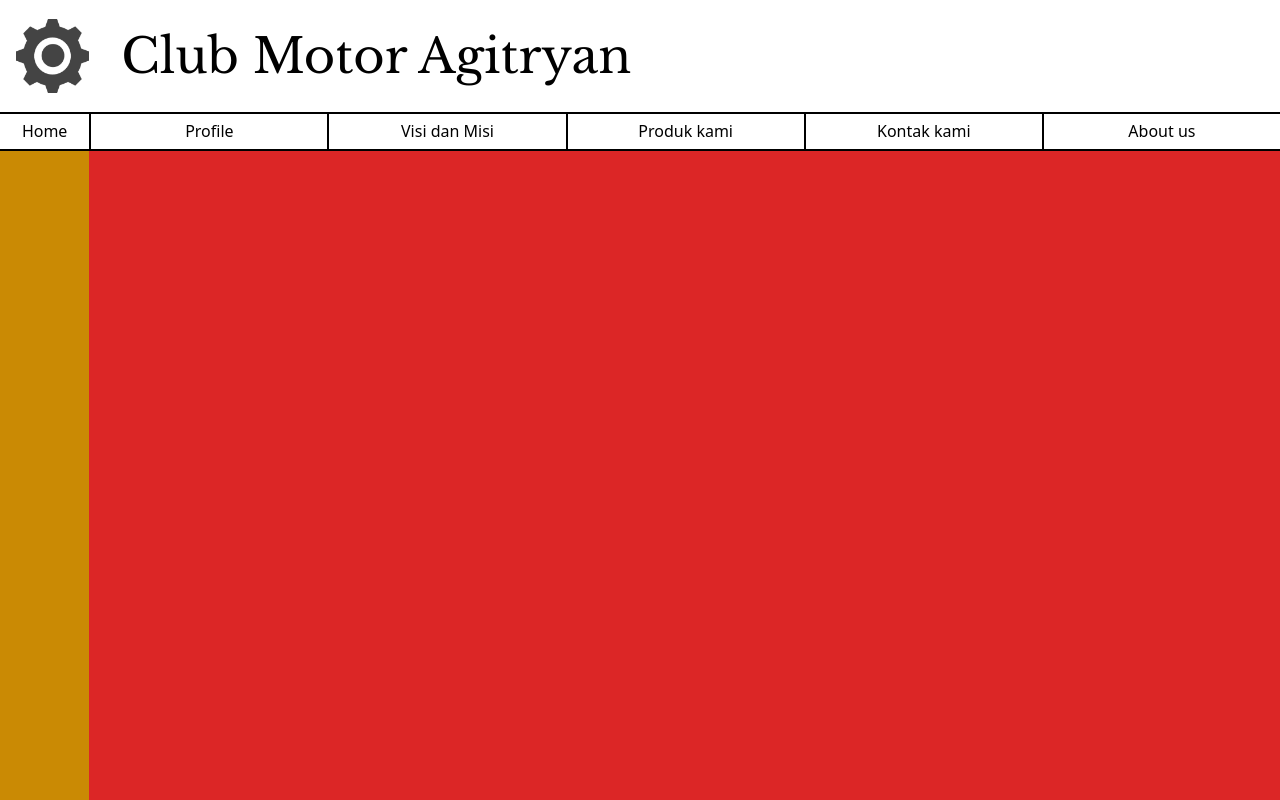
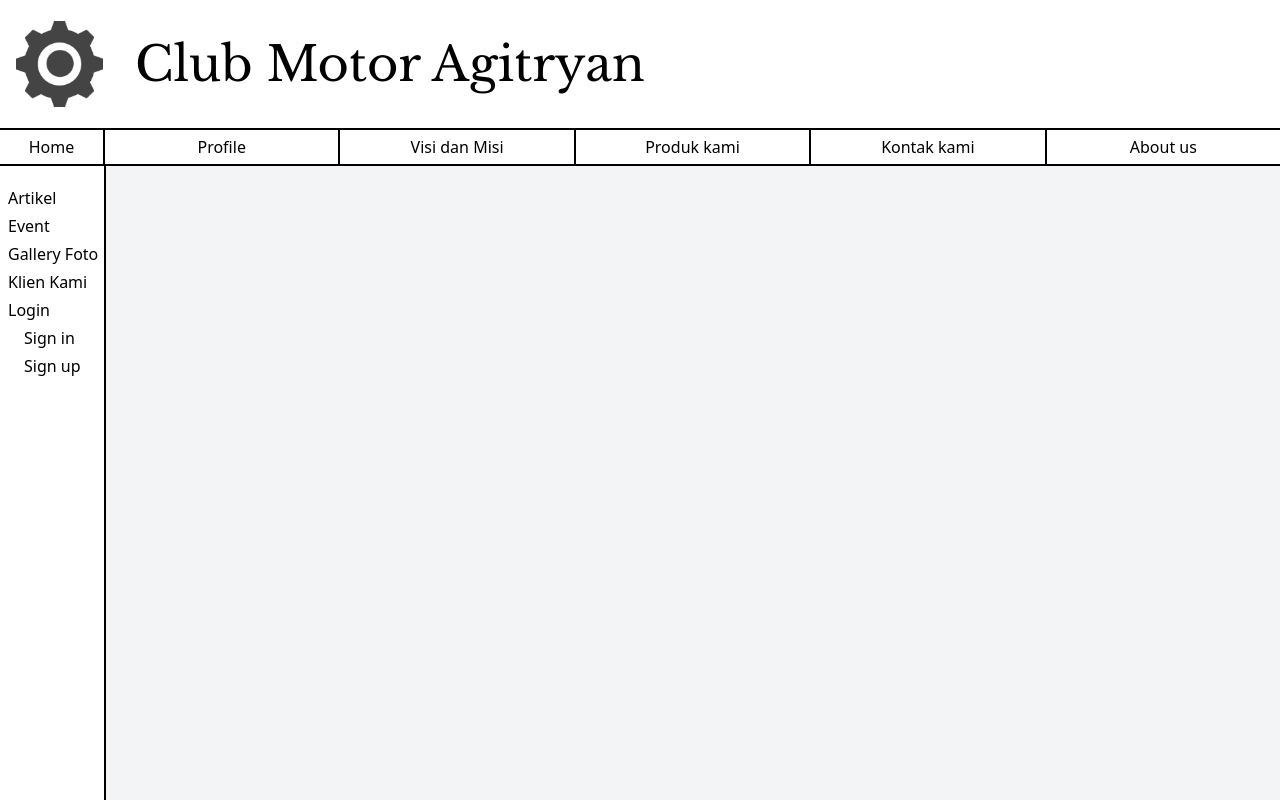
Before and after one commit to kakalition/Club-Motor, a React (Vite) app: page / in a window 1280 px wide. Built offline with nearby package versions, Linux system fonts and the light colour scheme.

Commit message:
Membuat layout halaman utama

```diff
--- a/src/Halaman/Utama/HalamanUtama.jsx
+++ b/src/Halaman/Utama/HalamanUtama.jsx
@@ -6,15 +6,15 @@ export default function HalamanUtama() {
   return (
     <div id="halaman-utama" className="h-screen w-screen flex flex-col">
       <div id="header" className="w-full flex flex-row">
-        <div className="w-28 h-28 p-4 flex items-center justify-center" >
+        <div className="w-32 h-32 p-4 flex items-center justify-center" >
           <img src={gear} />
         </div>
-        <div className="w-full h-28 pl-4 flex items-center" >
+        <div className="w-full h-32 pl-4 flex items-center" >
           <h1 className="font-libre-baskerville text-black text-5xl">Club Motor Agitryan</h1>
         </div>
       </div>
       <div id="navigasi-1" className="w-full h-12 flex flex-row" >
-        <div id="home" className='w-24 h-full flex items-center justify-center border-t-2 border-b-2 border-black'>
+        <div id="home" className='w-28 h-full flex items-center justify-center border-t-2 border-b-2 border-black'>
           <h2>Home</h2>
         </div>
         <div className='flex flex-row w-full'>
@@ -26,8 +26,17 @@ export default function HalamanUtama() {
         </div>
       </div>
       <div id="frame-konten-utama" className="w-full h-full flex flex-row" >
-        <div id="navigasi-2" className="w-24 h-full bg-yellow-600" />
-        <div id="konten-utama-2" className="w-full h-full bg-red-600" />
+        <div id="navigasi-2" className="w-28 h-full flex flex-col pl-2 gap-1" >
+          <div className='h-4' />
+          <h3>Artikel</h3>
+          <h3>Event</h3>
+          <h3>Gallery Foto</h3>
+          <h3>Klien Kami</h3>
+          <h3>Login</h3>
+          <h3 className="pl-4">Sign in</h3>
+          <h3 className="pl-4">Sign up</h3>
+        </div>
+        <div id="konten-utama-2" className="w-full h-full bg-gray-100 border-l-2 border-black " />
       </div>
     </div>
   );
```
